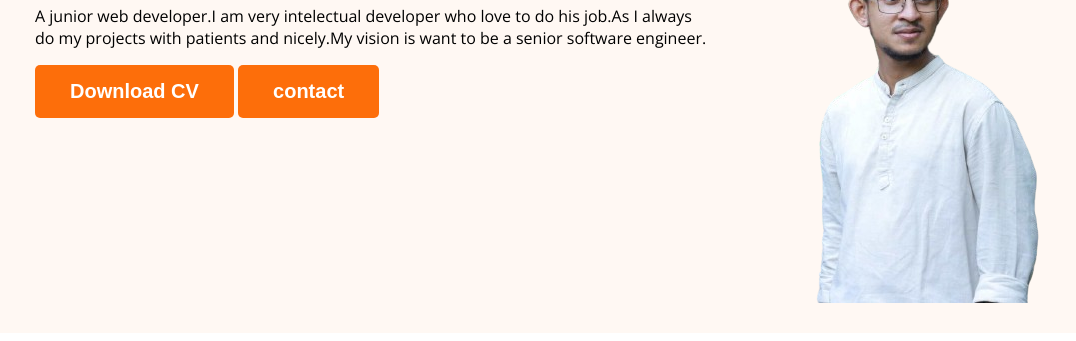
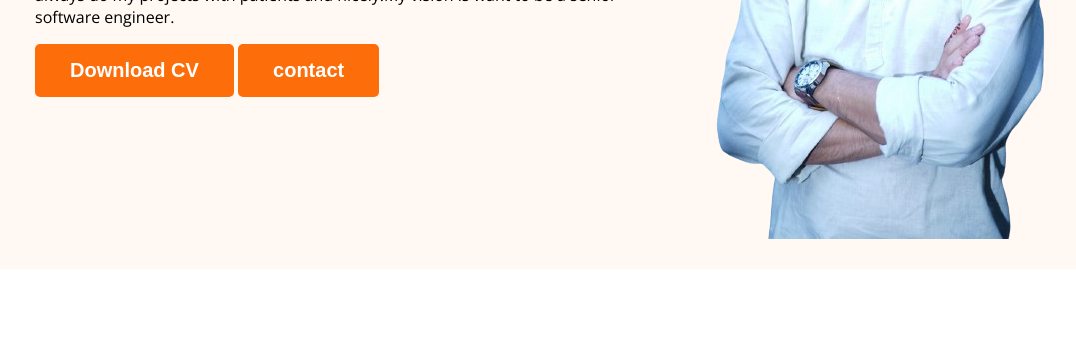
Before and after one commit to jahidcx/web-dev-portfolio, a plain HTML site: page index.html in a window 1280 px wide. Shown: the part 530-871 px from the top of the page, without its empty margins (123-1199 px from the left). After the commit the page ends 807 px from the top, so only its background shows below. Drawn offline with nearby package versions, Linux system fonts and the light colour scheme; a web font is replaced by a local one.

Commit message:
added banner

```diff
--- a/index.html
+++ b/index.html
@@ -29,7 +29,7 @@
                 <button class="btn-primary">Download CV</button>
                 <button class="btn-primary">contact</button>
             </div>
-            <img class="profile-pic" src="image/jahid.png" alt="">
+            <img class="profile-pic" src="image/jahid11.png" alt="">
 
         </div>
 
```
Also changed, not shown: image/jahid11.png (added).
